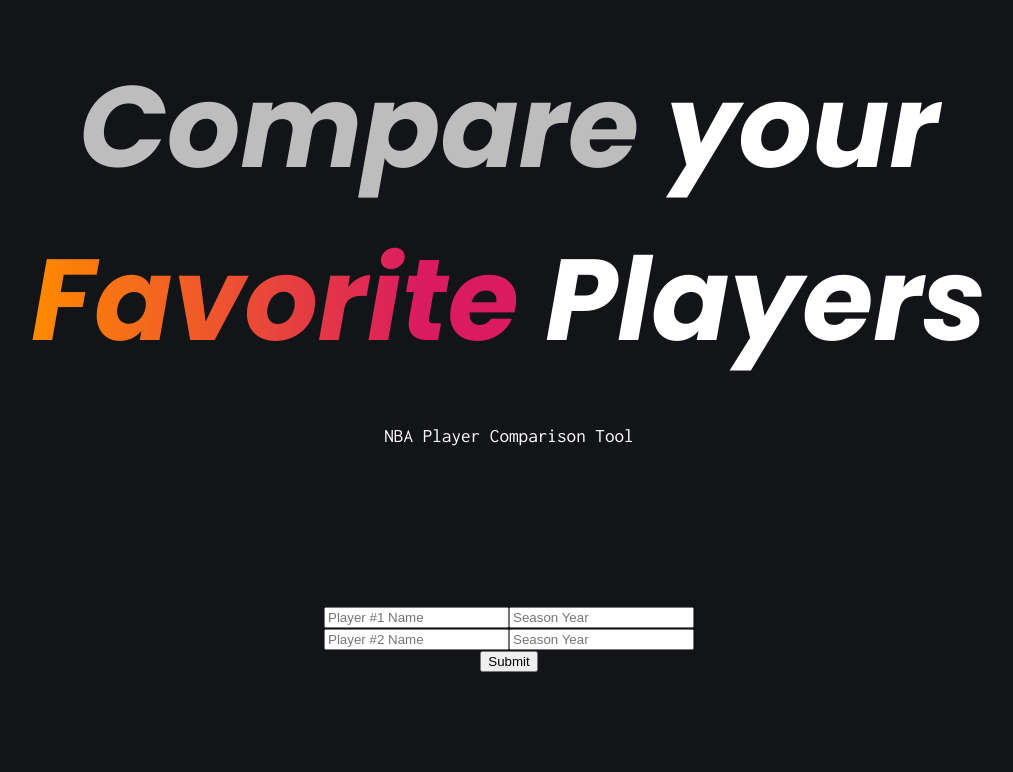
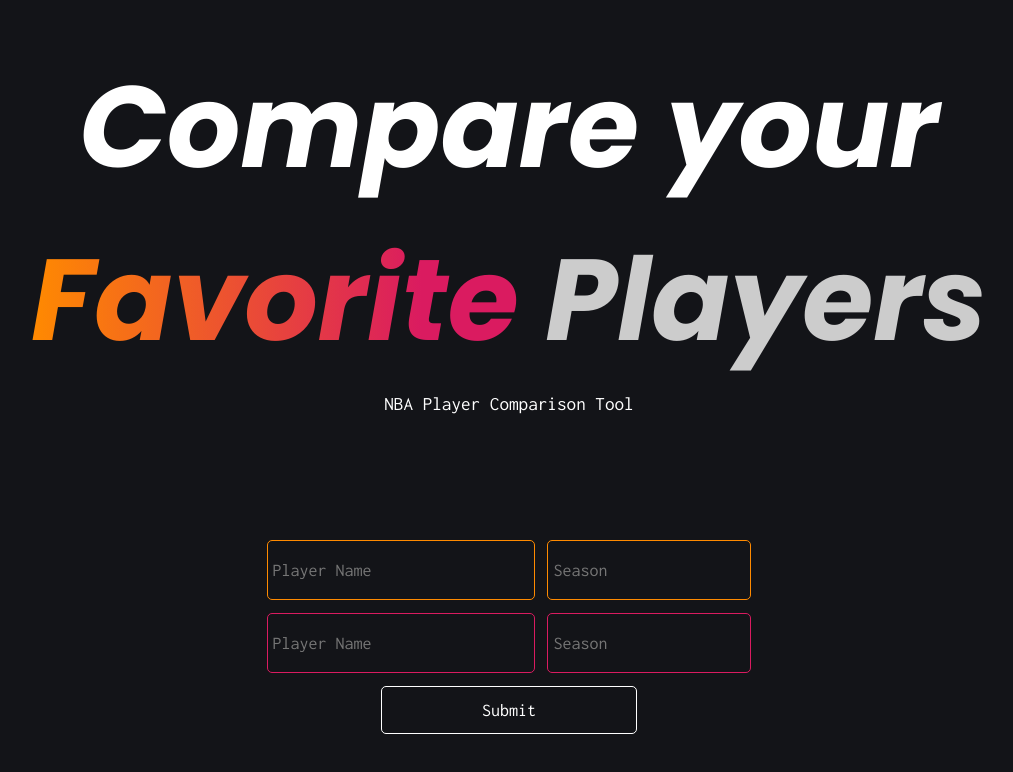
Before and after one commit to msorial/NBA-Stats, a React (Create React App) app: page / in a window 1280 px wide. Shown: the top 772 px of the page, without its empty margins (131-1144 px from the left). Built offline with nearby package versions, Linux system fonts and the light colour scheme.

Commit message:
Updated Input Styles

```diff
--- a/src/App.css
+++ b/src/App.css
@@ -11,11 +11,7 @@
   text-align: center;
   font-size: 9vw;
   margin-top: 5vh;
-  margin-bottom: 5vh;
-}
-
-.headerMessage-first {
-  color: #bdbdbd;
+  margin-bottom: 1vh;
 }
 
 .headerMessage-gradiant {
@@ -23,6 +19,10 @@
   background-clip: text;
   -webkit-background-clip: text;
   -webkit-text-fill-color: transparent;
+}
+
+.headerMessage-last {
+  color: #cccccc;
 }
 
 .siteDescription {
@@ -34,6 +34,65 @@
 }
 
 .playerInput {
-  margin-top: 20vh;
-  margin-bottom: 30vh;
+  margin-top: 15vh;
+  margin-bottom: 15vh;
 }
+
+input {
+  background-color: rgba(0, 0, 0, 0);
+  font-family: Inconsolata;
+  font-size: 18px;
+  height: 6vh;
+  width: 20vw;
+  margin: 0.5vw;
+  border-radius: 5px;
+  outline: none;
+  color: white;
+  padding: 5px;
+}
+
+.playerOneInputs {
+  border: 1px solid #ff8a00;
+}
+
+.playerTwoInputs {
+  border: 1px solid #da1b60;
+}
+
+input[type="number"] {
+  -moz-appearance: textfield;
+  width: 15vw;
+}
+
+input::-webkit-outer-spin-button,
+input::-webkit-inner-spin-button {
+  -webkit-appearance: none;
+  margin: 0;
+}
+
+input:-webkit-autofill,
+input:-webkit-autofill:hover,
+input:-webkit-autofill:focus,
+textarea:-webkit-autofill,
+textarea:-webkit-autofill:hover,
+textarea:-webkit-autofill:focus,
+select:-webkit-autofill,
+select:-webkit-autofill:hover,
+select:-webkit-autofill:focus {
+  -webkit-text-fill-color: white;
+  -webkit-box-shadow: 0 0 0px 1000px rgba(0, 0, 0, 0) inset;
+  transition: background-color 5000s ease-in-out 0s;
+}
+
+.submitButton {
+  border: 1px solid white;
+}
+
+input[type="submit"]:hover {
+  background-color: rgba(255, 255, 255, 0.082);
+}
+
+.statOutput {
+  color: white;
+  text-align: center;
+}
--- a/src/App.js
+++ b/src/App.js
@@ -1,9 +1,9 @@
 import React from "react";
 import "./App.css";
 
+import WelcomeMessage from "./components/WelcomeMessage";
 import PlayerInput from "./components/PlayerInput";
 import StatsTable from "./components/StatsTable";
-import WelcomeMessage from "./components/WelcomeMessage";
 
 class App extends React.Component {
   state = {
--- a/src/components/PlayerInput.js
+++ b/src/components/PlayerInput.js
@@ -4,13 +4,13 @@
   render() {
     return (
       <form onSubmit={this.props.getPlayerStats} className="playerInput">
-        <input type="text" placeholder="Player #1 Name" name="playerOneName" />
-        <input type="number" placeholder="Season Year" name="playerOneSeason" />
+        <input type="text" placeholder="Player Name" name="playerOneName" className="playerOneInputs" />
+        <input type="number" placeholder="Season" name="playerOneSeason" className="playerOneInputs" />
         <br></br>
-        <input type="text" placeholder="Player #2 Name" name="playerTwoName" />
-        <input type="number" placeholder="Season Year" name="playerTwoSeason" />
+        <input type="text" placeholder="Player Name" name="playerTwoName" className="playerTwoInputs" />
+        <input type="number" placeholder="Season" name="playerTwoSeason" className="playerTwoInputs" />
         <br></br>
-        <input type="submit" value="Submit" />
+        <input type="submit" value="Submit" className="submitButton" />
       </form>
     );
   }
--- a/src/components/StatsTable.js
+++ b/src/components/StatsTable.js
@@ -3,7 +3,7 @@
 class StatsTable extends React.Component {
   render() {
     return (
-      <div>
+      <div className="statOutput">
         {this.props.playerOnePts && <p>Player One Average Points: {this.props.playerOnePts} </p>}
         {this.props.playerTwoPts && <p>Player Two Average Points: {this.props.playerTwoPts} </p>}
         {this.props.error && <p>{this.props.error}</p>}
--- a/src/components/WelcomeMessage.js
+++ b/src/components/WelcomeMessage.js
@@ -5,8 +5,8 @@
     return (
       <div>
         <h1 className="headerMessage">
-          <span className="headerMessage-first">Compare</span> your{" "}
-          <span className="headerMessage-gradiant">Favorite</span> Players
+          Compare your <span className="headerMessage-gradiant"> Favorite</span>{" "}
+          <span className="headerMessage-last">Players</span>
         </h1>
         <p className="siteDescription">NBA Player Comparison Tool</p>
       </div>
```
